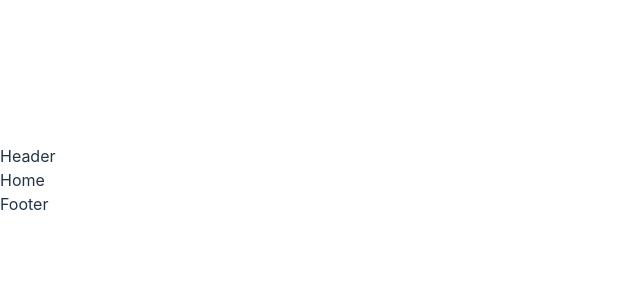
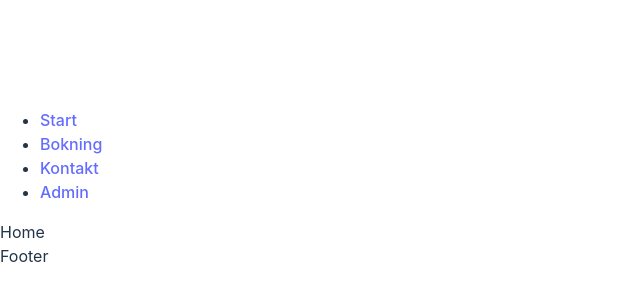
Before and after one commit to screamm/the-restaurant-the-vg-team-groupassignment, a React (Vite) app: page / in a window 1280 px wide. Shown: the part 220-520 px from the top of the page, without its empty margins (0-640 px from the left). Built offline with nearby package versions, Linux system fonts and the light colour scheme.

Commit message:
added navigation to header

```diff
--- a/src/pages/Layout.tsx
+++ b/src/pages/Layout.tsx
@@ -1,10 +1,12 @@
-
 import { Outlet } from "react-router-dom";
+import { Navigation } from "../components/Navigation";
 
 export const Layout = () => {
   return (
     <>
-      <header>Header</header>
+      <header>
+        <Navigation />
+      </header>
 
       <main>
         <Outlet />
```
